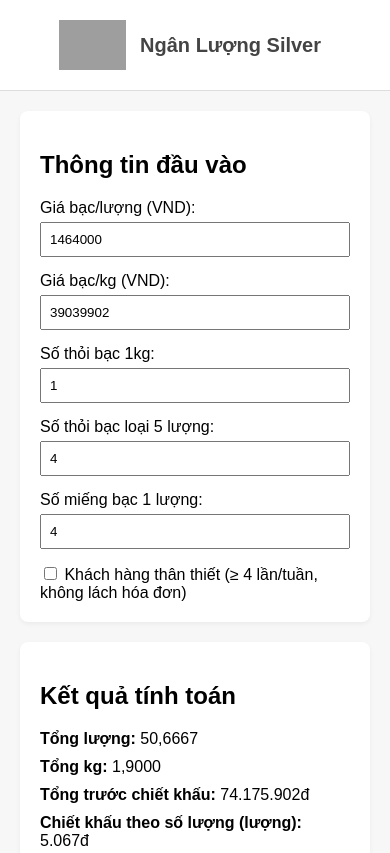
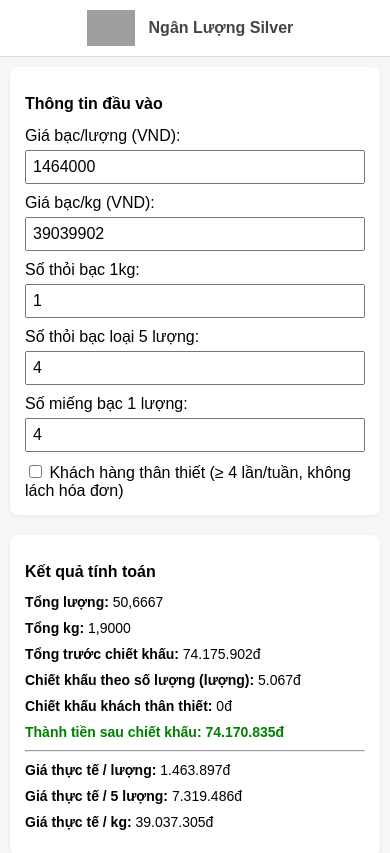
Before and after one commit to nganluongsilver/nl-calculate-order-tools, a plain HTML site: page index.html in a window 390 px wide. Shown: the top 853 px of the page. Drawn offline with Linux system fonts and the light colour scheme; grey boxes are pictures that could not be loaded.

Commit message:
Update index.html

```diff
--- a/index.html
+++ b/index.html
@@ -2,6 +2,7 @@
 <html lang="vi">
 <head>
   <meta charset="UTF-8">
+  <meta name="viewport" content="width=device-width, initial-scale=1.0">
   <title>Tính Tổng Giá Bạc - Ngân Lượng Silver</title>
   <style>
     body {
@@ -48,11 +49,13 @@
       display: block;
       margin-top: 15px;
       font-weight: 500;
+      font-size: 16px
     }
     input[type="number"] {
       width: 100%;
       padding: 8px;
       margin-top: 5px;
+      font-size: 16px;
       box-sizing: border-box;
     }
     #result p {
@@ -77,6 +80,54 @@
     @media (max-width: 768px) {
       .container {
         flex-direction: column;
+      }
+    }
+
+    /* THÊM CHO MOBILE MÀN NHỎ (≤ 480px) */
+    @media (max-width: 480px) {
+      body {
+        font-size: 14px;
+      }
+
+      header {
+        padding: 10px;
+      }
+
+      header h1 {
+        font-size: 16px;
+      }
+
+      header img {
+        height: 36px;
+      }
+
+      .form, .result {
+        padding: 15px;
+      }
+
+      label {
+        margin-top: 10px;
+      }
+
+      input[type="number"] {
+        padding: 6px;
+      }
+
+      .container {
+        padding: 10px;
+      }
+
+      #notes {
+        margin: 20px 10px;
+        padding: 15px;
+      }
+
+      h2 {
+        font-size: 16px;
+      }
+
+      #result p {
+        font-size: 14px;
       }
     }
   </style>
@@ -174,7 +225,7 @@
     let giamTheoLuong = 0;
     if (tongLuong >= 300) giamTheoLuong = 180;
     else if (tongLuong >= 100) giamTheoLuong = 150;
-    else if (tongLuong >= 26.67) giamTheoLuong = 100;
+    else if (tongLuong >= 26.6667) giamTheoLuong = 100;
 
     const chietKhauSoLuong = giamTheoLuong * tongLuong;
     const chietKhauThanhVien = isThanhVien ? 500 * tongLuong : 0;
```
